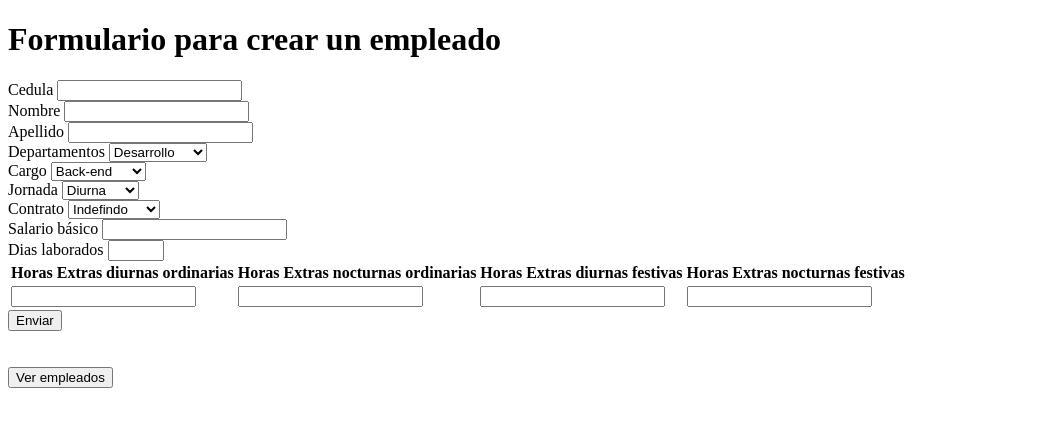
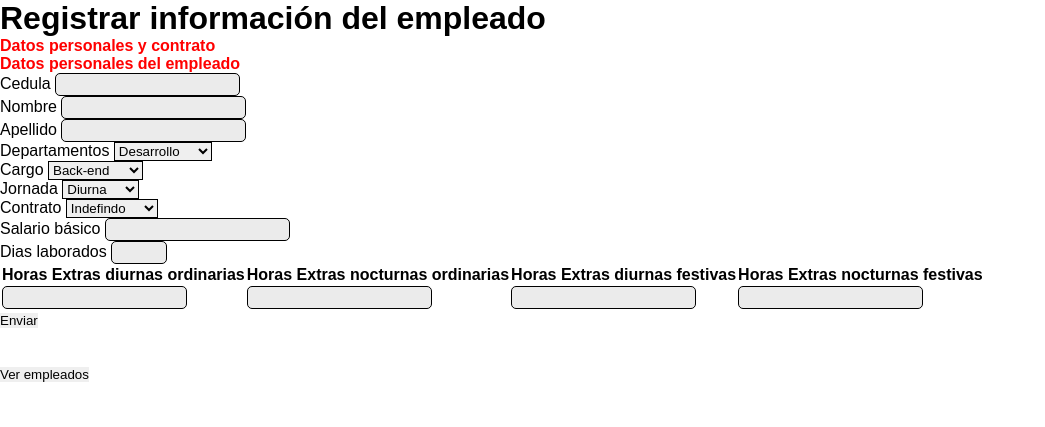
Before and after one commit to d4niel-olaya/CRUD-nomina, a PHP site: page / in a window 1280 px wide. Shown: the top 427 px of the page, without its empty margins (0-1045 px from the left). Run offline with PHP 8.4, Linux system fonts and the light colour scheme.

Commit message:
Se han agregado estilos

```diff
--- a/conexion.php
+++ b/conexion.php
@@ -3,5 +3,4 @@
 // conexión a la bd
 $conexion = mysqli_connect('localhost', 'root', '', 'coex_definitiva');
 mysqli_set_charset($conexion, 'utf8');
-
 ?>
--- /dev/null
+++ b/estilos/estilos.css
@@ -0,0 +1,25 @@
+*{
+    margin:0px;
+    padding: 0px;
+    border: none;
+    list-style: none;
+    text-decoration: none;
+    outline: none;
+}
+
+input{
+    border: 1px solid black;
+    background-color: #EBEBEB;
+    border-radius: 5px;
+    padding: 3px;
+}
+select{
+    border:1px solid black;
+}
+body{
+    font-family: sans-serif;
+}
+
+h4{
+    color:red;
+}
--- a/index.php
+++ b/index.php
@@ -7,16 +7,19 @@
 
 
 <!DOCTYPE html>
-<html lang="en">
+<html lang="es">
 <head>
     <meta charset="UTF-8">
     <meta http-equiv="X-UA-Compatible" content="IE=edge">
     <meta name="viewport" content="width=device-width, initial-scale=1.0">
+    <link rel="stylesheet" href="estilos/estilos.css">
     <title>Proyecto nomina en php</title>
 </head>
 <body>
-    <h1>Formulario para crear un empleado</h1>
+    <h1>Registrar información del empleado</h1>
+    <h4>Datos personales y contrato</h4>
         <form action="validar.php" method="POST">
+            <h4 class="sub-form">Datos personales del empleado</h4>
             <label for="">Cedula</label>
             <input type="text" name="cedula" autocomplete="off" maxlength="10">
             <br>
```
